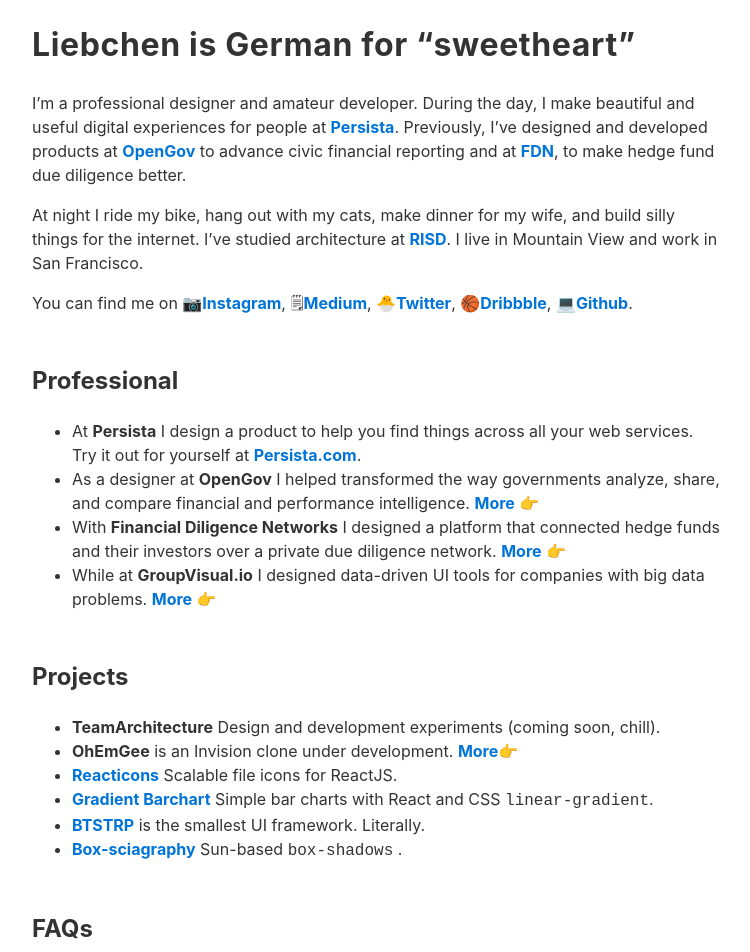
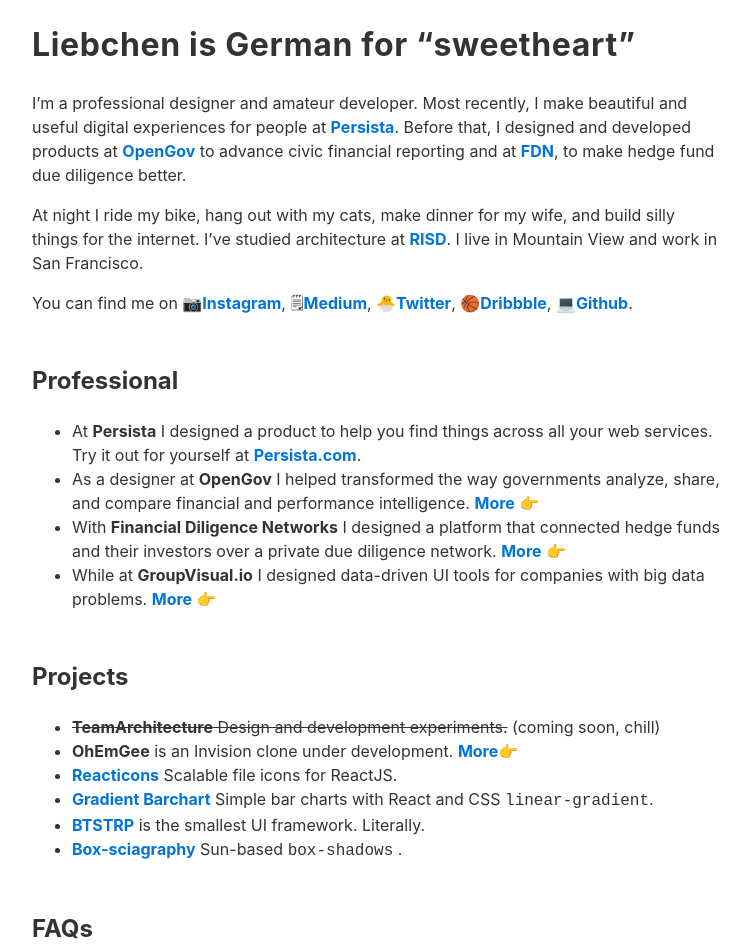
Before and after one commit to andrewliebchen/a12n, a Jekyll site: the page built from index.md, in a window 1280 px wide. Shown: the top 952 px of the page, without its empty margins (264-1014 px from the left). Built offline with Jekyll 4.4.1, drawn with Linux system fonts in a browser that asks for light colours.

Commit message:
Update Persista status

```diff
--- a/index.md
+++ b/index.md
@@ -5,7 +5,7 @@
 
 # Liebchen is German for "sweetheart"
 
-I’m a professional designer and amateur developer. During the day, I make beautiful and useful digital experiences for people at [Persista](https://persista.com). Previously, I've designed and developed products at [OpenGov](https://opengov.com) to advance civic financial reporting and at [FDN](http://gofdn.com), to make hedge fund due diligence better.
+I’m a professional designer and amateur developer. Most recently, I make beautiful and useful digital experiences for people at [Persista](https://persista.com). Before that, I designed and developed products at [OpenGov](https://opengov.com) to advance civic financial reporting and at [FDN](http://gofdn.com), to make hedge fund due diligence better.
 
 At night I ride my bike, hang out with my cats, make dinner for my wife, and build silly things for the internet. I've studied architecture at [RISD](http://risd.edu). I live in Mountain View and work in San Francisco.
 
@@ -13,14 +13,14 @@
 
 
 ## Professional
-* At **Persista** I design a product to help you find things across all your web services. Try it out for yourself at [Persista.com](https://persista.com).
+* At **Persista** I designed a product to help you find things across all your web services. Try it out for yourself at [Persista.com](https://persista.com).
 * As a designer at **OpenGov** I helped transformed the way governments analyze, share, and compare financial and performance intelligence. [More](/opengov) 👉
 * With **Financial Diligence Networks** I designed a platform that connected hedge funds and their investors over a private due diligence network. [More](/fdn) 👉
 * While at **GroupVisual.io** I designed data-driven UI tools for companies with big data problems. [More](/groupvisualio) 👉
 
 
 ## Projects
-* **TeamArchitecture** Design and development experiments (coming soon, chill).
+* ~~**TeamArchitecture** Design and development experiments.~~ (coming soon, chill)
 * **OhEmGee** is an Invision clone under development. [More](/ohemgee)👉
 * [Reacticons](https://www.npmjs.com/package/reacticons) Scalable file icons for ReactJS.
 * [Gradient Barchart](https://www.npmjs.com/package/gradient-barchart) Simple bar charts with React and CSS `linear-gradient`.
```
